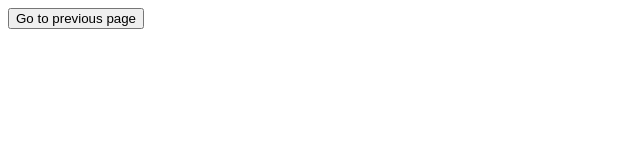
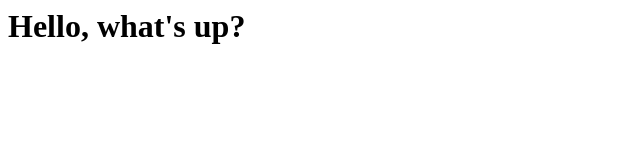
Before and after one commit to DevAshishNegi/redirectionTest, a plain HTML site: page nextpage.html in a window 1280 px wide. Shown: the whole page, without its empty margins (0-640 px from the left). Drawn offline with Linux system fonts and the light colour scheme.

Commit message:
Update nextpage.html

```diff
--- a/nextpage.html
+++ b/nextpage.html
@@ -5,13 +5,15 @@
     <meta name="viewport" content="width=device-width, initial-scale=1.0">
     <title>Next page</title>
     <script>
-        function goToPrevious(){
-            window.opener.location.replace('http://www.google.com');
-            window.close();
+        function checkAndGoToOldTab(){
+            if(window?.opener){
+                window.opener.location.replace('https://devashishnegi.github.io/redirectionTest/nextpage.html');
+                window.close();
+            }
         }
     </script>
 </head>
-<body>
-    <button onclick="goToPrevious()">Go to previous page</button>
+<body onload="checkAndGoToOldTab()">
+    <h1>Hello, what's up?</h1>
 </body>
 </html>
```
